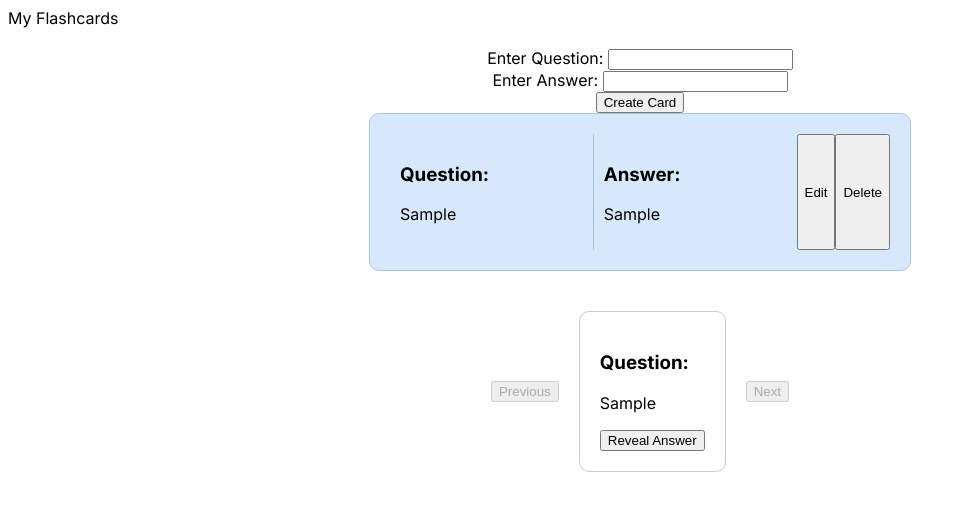
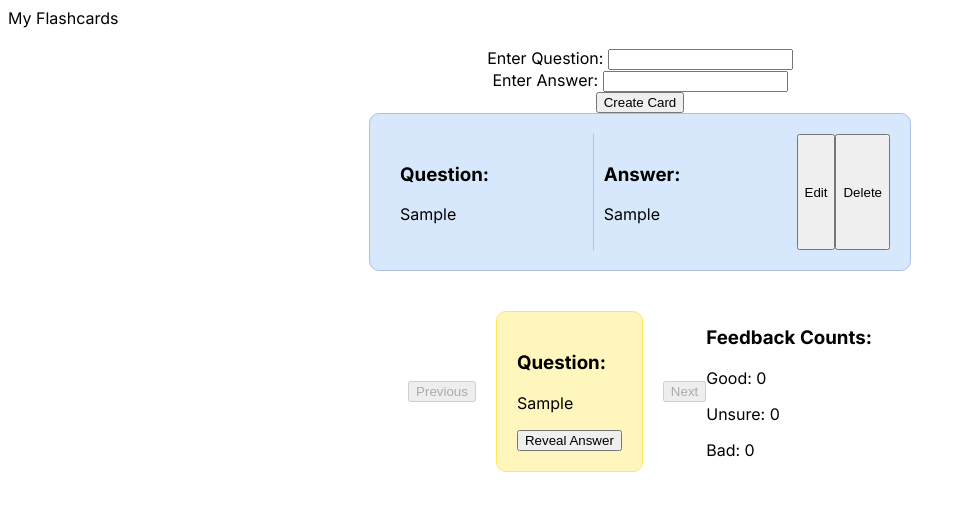
Before and after one commit to nratun/study-buddy, a Next.js app: page / in a window 1280 px wide. Both pictures are taken after typing "Sample", "Sample" into the empty fields and a click on the button "Create Card". Shown: the top 510 px of the page, without its empty margins (0-965 px from the left). Built offline with nearby package versions, Linux system fonts and the light colour scheme.

Commit message:
Working on adding up feedbacks

```diff
--- a/src/app/components/studycards.tsx
+++ b/src/app/components/studycards.tsx
@@ -1,14 +1,28 @@
-import React, { useState } from 'react';
+import React, { useState, useEffect } from 'react';
 import { Button } from "react-bootstrap";
 import styles from '../studystyles.module.css';
 
 interface StudyCardsProps {
-  cards: { question: string; answer: string }[];
+  cards: { question: string; answer: string; feedback?: FeedbackType | null }[];
 }
+
+type FeedbackType = 'good' | 'unsure' | 'bad';
 
 export const StudyCards: React.FC<StudyCardsProps> = ({ cards }) => {
     const [currCardInd, setCurrCardInd] = useState<number>(0);
     const [visible, setVisible] = useState<boolean>(false);
+    const [feedbackCounts, setFeedbackCounts] = useState<{ good: number; unsure: number; bad: number }>({ good: 0, unsure: 0, bad: 0 });
+
+    useEffect(() => {
+        // Count the occurrences of each feedback type
+        const counts = cards.reduce((acc, card) => {
+            if (card.feedback) {
+                acc[card.feedback]++;
+            }
+            return acc;
+        }, { good: 0, unsure: 0, bad: 0 });
+        setFeedbackCounts(counts);
+    }, [cards]);
 
     function changeVisibility(): void {
       setVisible(!visible);
@@ -22,6 +36,16 @@ export const StudyCards: React.FC<StudyCardsProps> = ({ cards }) => {
     const prevCard = () => {
       setCurrCardInd((prevInd) => (prevInd - 1 + cards.length) % cards.length);
       setVisible(false);
+    };
+
+    const handleFeedback = (type: FeedbackType) => {
+        if (cards[currCardInd].feedback) return; // If feedback already given, do nothing
+
+        // Update the feedback for the current card
+        cards[currCardInd].feedback = type;
+
+        // Move to the next card
+        nextCard();
     };
 
     // Check if cards array is empty
@@ -40,20 +64,46 @@ export const StudyCards: React.FC<StudyCardsProps> = ({ cards }) => {
           <div className={styles["note-card"]}>
             <div>
               <h3>Question:</h3>
-                <p>{cards[currCardInd].question}</p>
+              <p>{currCard.question}</p>
             </div>
             <div className="show-answer-button">
               <Button onClick={changeVisibility}>Reveal Answer</Button>
               {visible && (
                 <div>
                   <h3>Answer:</h3>
-                    <p>{cards[currCardInd].answer}</p>
+                  <p>{currCard.answer}</p>
+                  <div>
+                    <Button
+                      onClick={() => handleFeedback('good')}
+                      disabled={currCard.feedback !== null}
+                    >
+                      Good
+                    </Button>
+                    <Button
+                      onClick={() => handleFeedback('unsure')}
+                      disabled={currCard.feedback !== null}
+                    >
+                      Unsure
+                    </Button>
+                    <Button
+                      onClick={() => handleFeedback('bad')}
+                      disabled={currCard.feedback !== null}
+                    >
+                      Bad
+                    </Button>
+                  </div>
                 </div>
               )}
             </div>
           </div>
           <button onClick={nextCard} disabled={end}>Next</button>
         </div>
+        <div>
+            <h3>Feedback Counts:</h3>
+            <p>Good: {feedbackCounts.good}</p>
+            <p>Unsure: {feedbackCounts.unsure}</p>
+            <p>Bad: {feedbackCounts.bad}</p>
+        </div>
       </div>
     );
 };
--- a/src/app/studystyles.module.css
+++ b/src/app/studystyles.module.css
@@ -8,32 +8,17 @@
   display: flex;
   justify-content: space-between;
   align-items: center;
-    max-width: 400px; /* Adjust the max-width as needed */
+  max-width: 800px; /* Adjust the max-width as needed */
 }
 
 .note-card {
-    background-color: #ffffff;
-    border: 1px solid #ccc;
+  background-color: #fff6bd;
+  border: 1px solid #ffe95b;
   border-radius: 10px;
   padding: 20px;
   margin: 20px;
-    width: calc(100% - 120px); /* Adjust the width as needed */
 }
 
-  .navigation-buttons {
-    display: flex;
-    justify-content: space-between;
+.show-answer-button button {
+  margin-right: 10px;
 }
-
-  .navigation-buttons button {
-    padding: 10px 20px;
-    background-color: #007bff;
-    color: #fff;
-    border: none;
-    border-radius: 5px;
-    cursor: pointer;
-  }
-
-  .show-answer-button {
-    margin-top: 20px;
-  }
```
Lines whose indentation alone changed are shown as unchanged.
